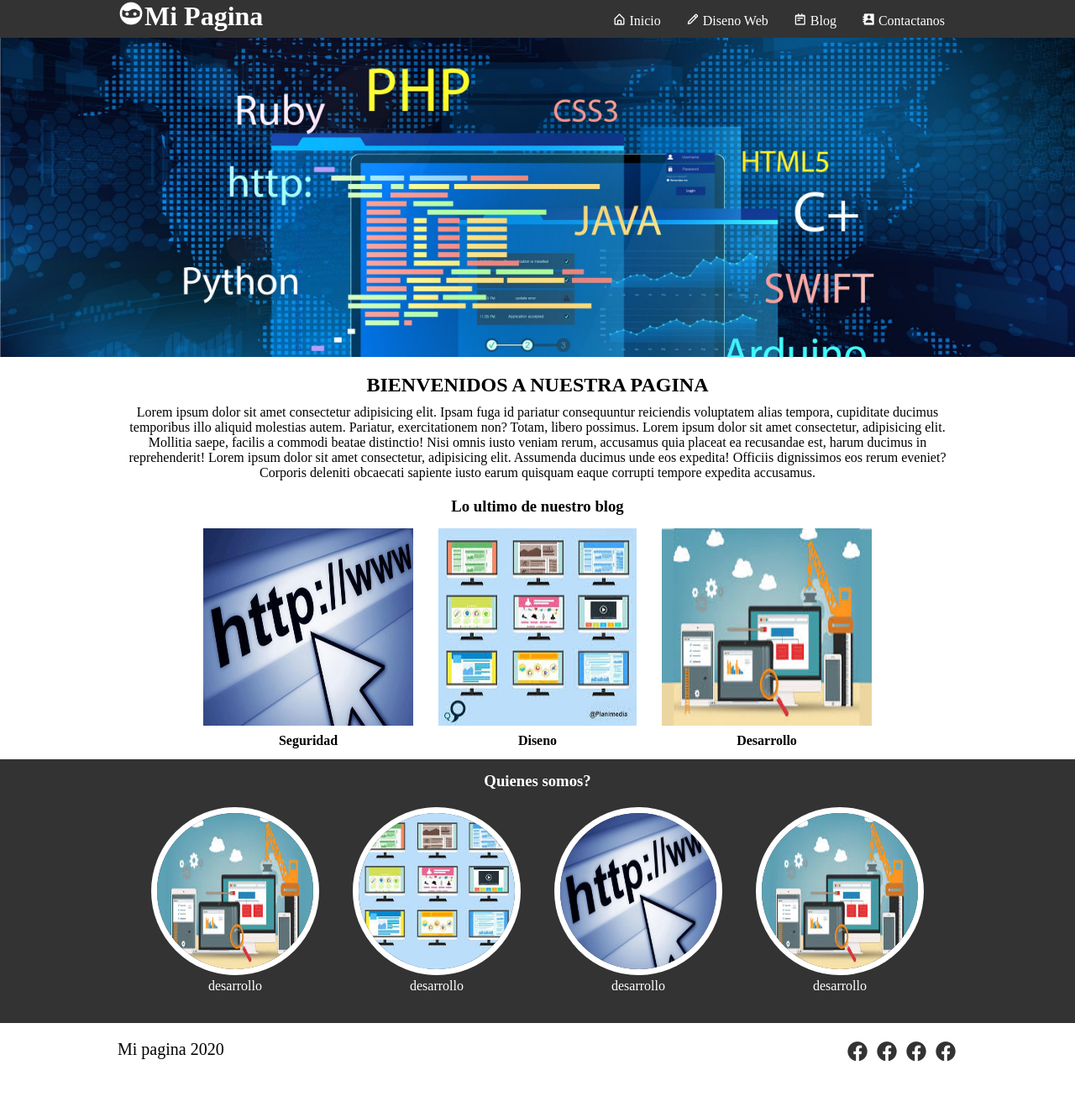
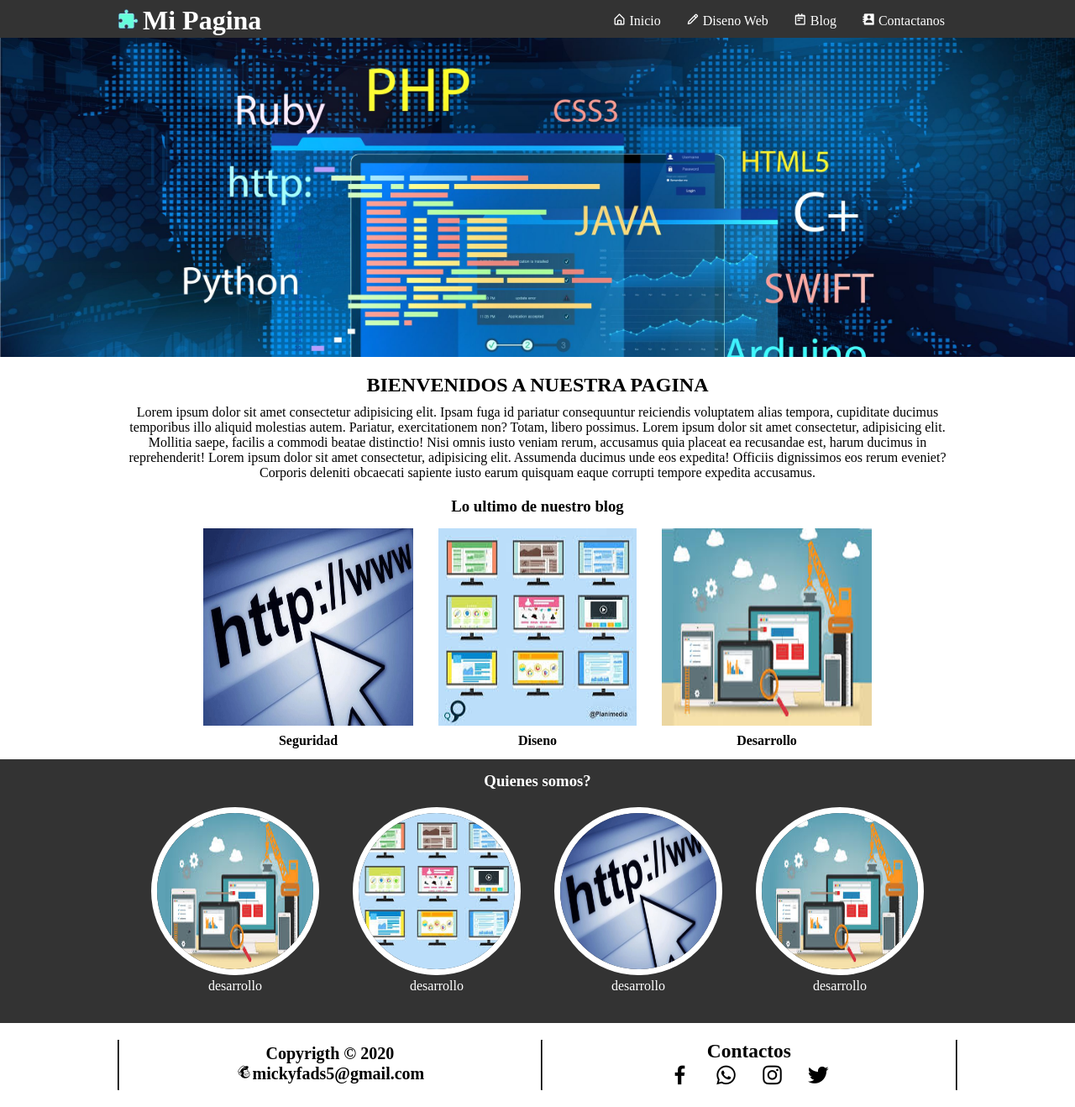
Before and after one commit to fadsxd/mipagina, a plain HTML site: page index.html in a window 1280 px wide. Shown: the whole page at 84% size. Before the commit the page ends 1291 px from the top, so only its background shows below. Drawn offline with nearby package versions, Linux system fonts and the light colour scheme.

Commit message:
proyecto v.1.3

```diff
--- a/index.html
+++ b/index.html
@@ -17,7 +17,7 @@
     <!-- barra de navegacion -->
     <header>
       <div class="contenedor">
-        <h1><i class="bx bxs-face-mask"></i>Mi Pagina</h1>
+        <h1><img src="img/icono.ico">Mi Pagina</h1>
         <input type="checkbox" id="menu-bar" />
         <label for="menu-bar"><i class='bx bx-menu-alt-right'></i></label>
 
@@ -98,16 +98,24 @@
     </main>
 
     <footer>
+
       <div class="contenedor">
+        <hr>
         <p class="copy">
-          Mi pagina 2020
+          Copyrigth © 2020
+          <br>
+          <a href=""><i class='bx bxl-mailchimp'></i>mickyfads5@gmail.com</a>
         </p>
+
+        <hr>
         <div class="sociales">
-          <a href="#"><i class='bx bxl-facebook-circle'></i></a>
-          <a href="#"><i class='bx bxl-facebook-circle'></i></a>
-          <a href="#"><i class='bx bxl-facebook-circle'></i></a>
-          <a href="#"><i class='bx bxl-facebook-circle'></i></a>
+          <h3>Contactos</h3>
+          <a href="#"><i class='bx bxl-facebook' ></i></a>
+          <a href="#"><i class='bx bxl-whatsapp'></i></a>
+          <a href="#"><i class='bx bxl-instagram' ></i></a>
+          <a href="#"><i class='bx bxl-twitter' ></i></i></a>
         </div>
+        <hr>
       </div>
     </footer>
 
--- a/style/estilos.css
+++ b/style/estilos.css
@@ -10,7 +10,7 @@
 }
 
 body{
-    background: white;
+    background-color: white;
 
 }
 header{
@@ -27,9 +27,15 @@ header{
 .contenedor{
     width: 90%;       /* contenedor 90% de ancho */
     margin: auto;
+
 }
 h1{
     float: left;
+}
+h1 img{
+    height: 35px;
+    padding-right: 5px;
+    padding-top: 10px;
 }
 
 header .contenedor{
--- a/style/footer.css
+++ b/style/footer.css
@@ -7,15 +7,49 @@ footer .contenedor{
 }
 .copy{
     font-size: 20px;
+    text-align: center;
+    font-weight: bold;
+    padding-top: 5px;
 }
+.copy a{
+    text-decoration: none;
+    color: black;
+    font-size: 20px;
+}
+
+
+
 .sociales{
     text-align: center;
     width: 100%;
-    font-size: 28px;
+    font-size: 20px;
 }
 .sociales a{
-    color: #333;
+    color:black;
     text-decoration: none;
+    padding: 10px;
+}
+
+.sociales i{
+    font-size: 30px;
+}
+
+hr{
+    border-color: black;
+
+}
+.bxl-facebook:hover {
+    color: #0206ee;
+}
+.bxl-whatsapp:hover {
+    color: #008f39;
+}
+.bxl-instagram:hover {
+    color: #860f6c
+
+}
+.bxl-twitter:hover {
+    color: #00aced ;
 }
 
 @media(min-width:768px){
--- a/style/menu.css
+++ b/style/menu.css
@@ -4,6 +4,9 @@
     display: none;
 
 }
+
+
+
 header label{
     float: right;
     font-size: 30px;
```
